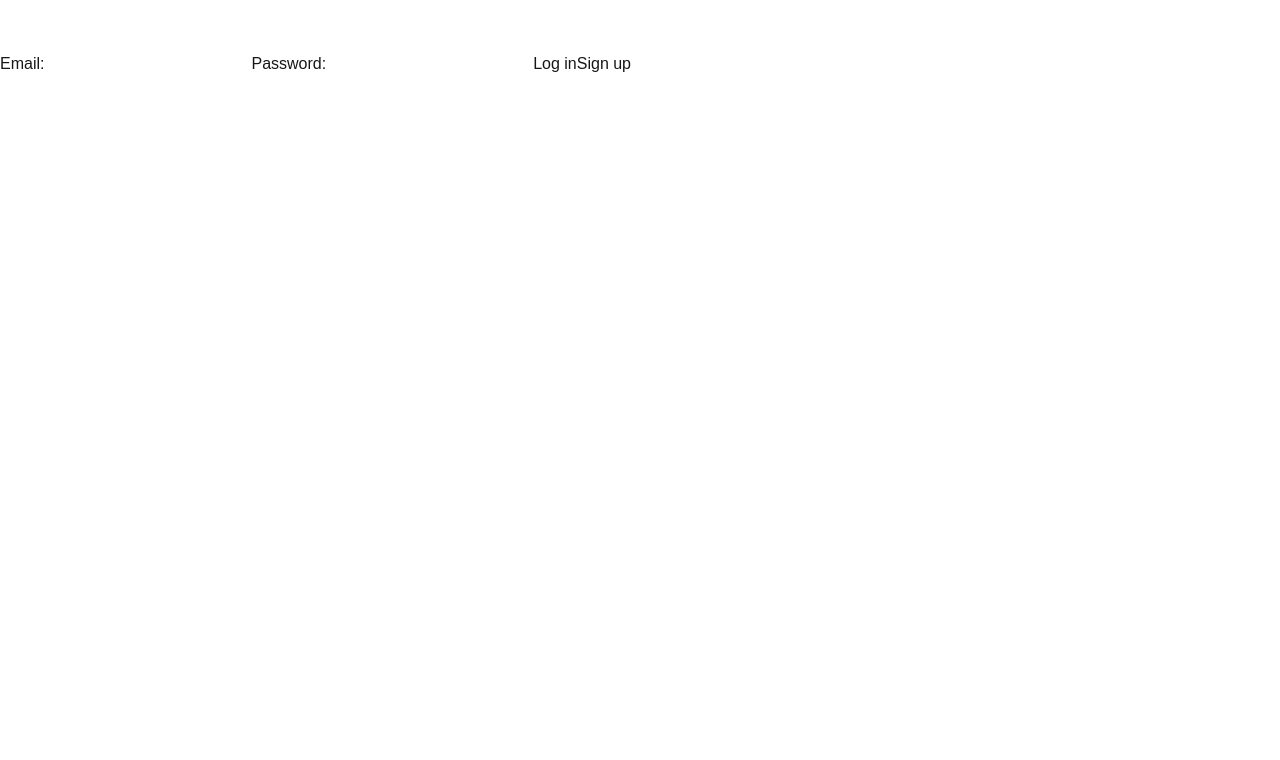
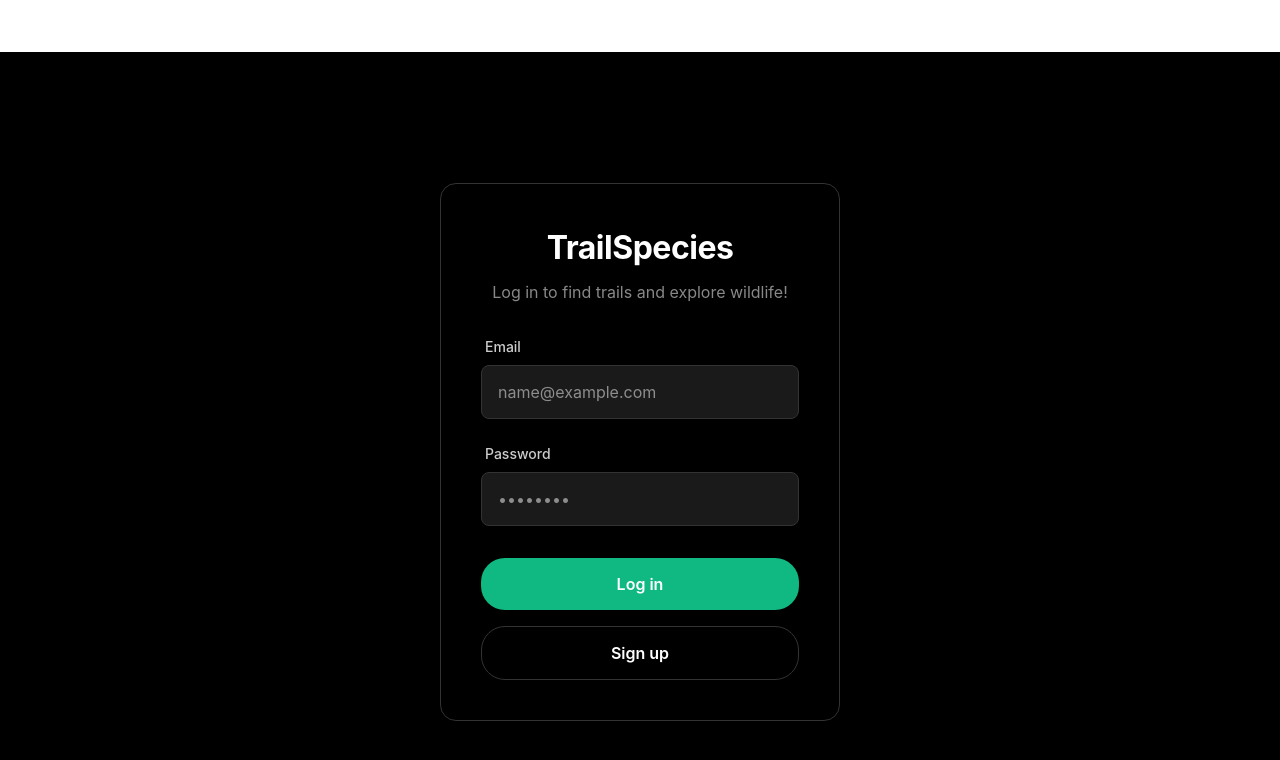
Before and after one commit to Lyle-Kottke/TrailSpecies, a Next.js app in the folder trail-species/: page /login in a window 1280 px wide. Shown: the top 760 px of the page. Built offline with nearby package versions, Linux system fonts and the light colour scheme.

Commit message:
updated login page

```diff
--- a/trail-species/app/login/page.tsx
+++ b/trail-species/app/login/page.tsx
@@ -2,13 +2,139 @@ import { login, signup } from './actions'
 
 export default function LoginPage() {
   return (
-    <form>
-      <label htmlFor="email">Email:</label>
-      <input id="email" name="email" type="email" required />
-      <label htmlFor="password">Password:</label>
-      <input id="password" name="password" type="password" required />
-      <button formAction={login}>Log in</button>
-      <button formAction={signup}>Sign up</button>
-    </form>
+    <div style={styles.container}>
+      <div style={styles.card}>
+        <h1 style={styles.title}>TrailSpecies</h1>
+        <p style={styles.subtitle}>Log in to find trails and explore wildlife!</p>
+        <form style={styles.form}>
+          <div style={styles.inputGroup}>
+            <label htmlFor="email" style={styles.label}>Email</label>
+            <input
+              id="email"
+              name="email"
+              type="email"
+              required
+              style={styles.input}
+              placeholder="name@example.com"
+            />
+          </div>
+
+          <div style={styles.inputGroup}>
+            <label htmlFor="password" style={styles.label}>Password</label>
+            <input
+              id="password"
+              name="password"
+              type="password"
+              required
+              style={styles.input}
+              placeholder="••••••••"
+            />
+          </div>
+
+          <div style={styles.buttonGroup}>
+            <button formAction={login} style={styles.primaryButton}>
+              Log in
+            </button>
+            <button formAction={signup} style={styles.secondaryButton}>
+              Sign up
+            </button>
+          </div>
+        </form>
+      </div>
+    </div>
   )
 }
+
+const styles = {
+  container: {
+    display: 'flex',
+    alignItems: 'center',
+    justifyContent: 'center',
+    minHeight: '100vh',
+    backgroundColor: '#000000', // Matches the main black background
+    fontFamily: '-apple-system, BlinkMacSystemFont, "Segoe UI", Roboto, Helvetica, Arial, sans-serif', // Matches the clean sans-serif font in image
+    padding: '20px',
+  },
+  card: {
+    width: '100%',
+    maxWidth: '400px',
+    backgroundColor: '#000000', // Keeping card black to blend in, or could be #111
+    padding: '40px',
+    borderRadius: '16px', // Slightly more rounded to match the "Search" bar
+    border: '1px solid #333333',
+    boxShadow: '0 4px 20px rgba(0, 0, 0, 0.5)',
+  },
+  title: {
+    fontSize: '32px',
+    fontWeight: '700',
+    color: '#ffffff',
+    marginBottom: '8px',
+    textAlign: 'center' as const,
+    letterSpacing: '-0.5px', // Tighter spacing common in modern UI fonts
+  },
+  subtitle: {
+    fontSize: '16px',
+    color: '#888888',
+    textAlign: 'center' as const,
+    marginBottom: '32px',
+    marginTop: '0',
+  },
+  form: {
+    display: 'flex',
+    flexDirection: 'column' as const,
+    gap: '24px',
+  },
+  inputGroup: {
+    display: 'flex',
+    flexDirection: 'column' as const,
+    gap: '8px',
+  },
+  label: {
+    fontSize: '14px',
+    fontWeight: '500',
+    color: '#cccccc',
+    marginLeft: '4px',
+  },
+  input: {
+    padding: '14px 16px',
+    borderRadius: '8px', // Matching rounded look
+    backgroundColor: '#1a1a1a', // Dark grey input background
+    border: '1px solid #333333',
+    fontSize: '16px',
+    color: '#ffffff',
+    outline: 'none',
+    transition: 'border-color 0.2s',
+  },
+  buttonGroup: {
+    display: 'flex',
+    flexDirection: 'column' as const,
+    gap: '16px',
+    marginTop: '8px',
+  },
+  primaryButton: {
+    display: 'flex',
+    justifyContent: 'center',
+    padding: '14px',
+    backgroundColor: '#10b981', // Matches the Green "Search" button (Emerald-500)
+    color: '#ffffff',
+    border: 'none',
+    borderRadius: '24px', // Fully rounded pill shape like "Search" button
+    fontSize: '16px',
+    fontWeight: '600',
+    cursor: 'pointer',
+    transition: 'opacity 0.2s',
+  },
+  secondaryButton: {
+    display: 'flex',
+    justifyContent: 'center',
+    padding: '14px',
+    backgroundColor: 'transparent',
+    color: '#ffffff',
+    border: '1px solid #333333',
+    borderRadius: '24px', // Fully rounded pill shape
+    fontSize: '16px',
+    fontWeight: '600',
+    cursor: 'pointer',
+    transition: 'background-color 0.2s',
+  },
+}
```
